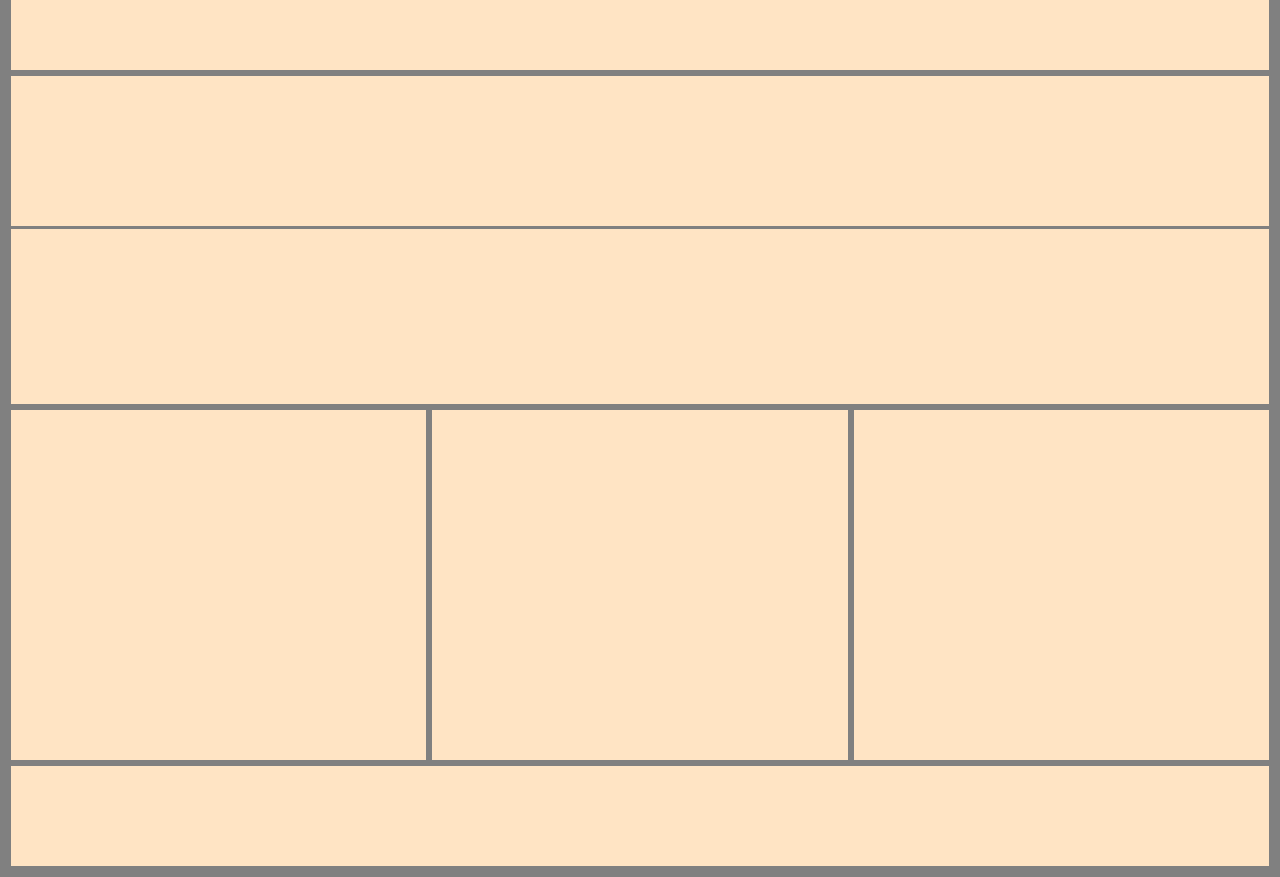
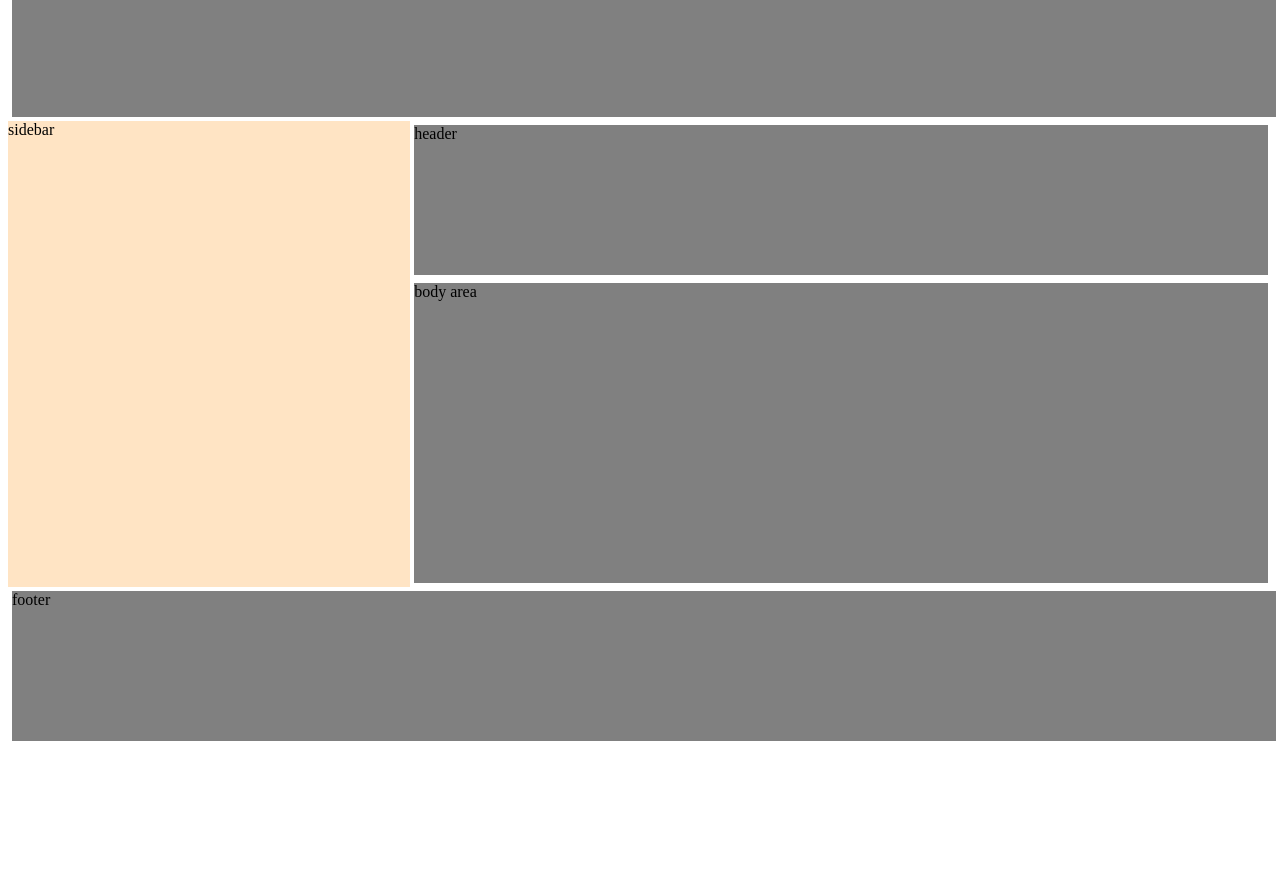
Before and after one commit to GDES-Web/battle-readiness-meganobrienr, a plain HTML site: page index.html in a window 1280 px wide. Shown: the part 41-918 px from the top of the page. After the commit the page ends 800 px from the top, so only its background shows below. Drawn offline with Linux system fonts and the light colour scheme.

Commit message:
thanks to kaitlin for the help on these changing 17 widths was confusing anywho, heres another commit

```diff
--- a/index.css
+++ b/index.css
@@ -1,53 +1,49 @@
-body{
-    display:flex;
+
+.logo{
+display: flex;
+background-color:grey;
+height: 150px;
+margin: 4px;
+width: 100%;
+}
+.areaspace{
+    display: flex;
     flex-direction: column;
-    background-color:grey;
+    width: 75%;
+
 }
-.row{
-    display: flex;
-}
-.logo{
-    display: flex;
-    margin: 3px;
-    background-color: bisque;
-    height: 100px;
+.witchmagic{
+display: flex;
+flex-direction: row;
+
+
 }
 .header{
     display: flex;
-    margin: 3px;
-    background-color: bisque;
+    background-color:grey;
     height: 150px;
+    margin: 4px;
+
 }
-.textarea{
+.sidebar{
     display: flex;
-    margin: 3px;
-    background-color: bisque;
-    height: 175px;
-}
-.box1{
-    display: flex;
-    width: 33.3%;
-    margin: 3px;
-    height: 350px;
+    width: 35% ;
     background-color: bisque;
 }
-.box2{
+
+.bodyarea{
     display: flex;
-    width: 33.3%;
-    margin: 3px;
-    height: 350px;
-    background-color: bisque;
+    background-color:grey;
+    height: 300px;
+
+    margin: 4px;
 }
-.box3{
-    display: flex;
-    width: 33.3%;
-    margin: 3px;
-    height: 350px;
-    background-color: bisque;
-}
+
 .footer{
     display: flex;
-    margin: 3px;
-    background-color: bisque;
-    height: 100px;
+    background-color:grey;
+    height: 150px;
+    margin: 4px;
+    width: 100%;
+
 }
--- a/index.html
+++ b/index.html
@@ -1,21 +1,31 @@
 <!DOCTYPE html>
 <link rel="stylesheet" href="index.css">
-<header>
-<div class="logo"></div>
-</header>
-
-<main>
-<div class="header"></div>
-<div class="textarea"></div>
-
-<section class="row">
-<div class="box1"></div>
-<div class="box2"></div>
-<div class="box3"></div>
-</section>
-</main>
-
-<div class="footer"></div>
 
 
-</html>
+
+<header>
+     <div class="logo"> logo</div>
+    </header>
+
+
+
+    <main>
+
+
+    <section class="witchmagic">
+
+            <div class="sidebar"> sidebar</div>
+
+
+
+    <section class="areaspace">
+   <div class="header">header</div>
+        <div class="bodyarea">body area</div>
+</section>
+
+</section>
+<footer>
+    <div class="footer">footer</div>
+    </footer>
+
+</main>
```
Also changed, not shown: 1 other file.
